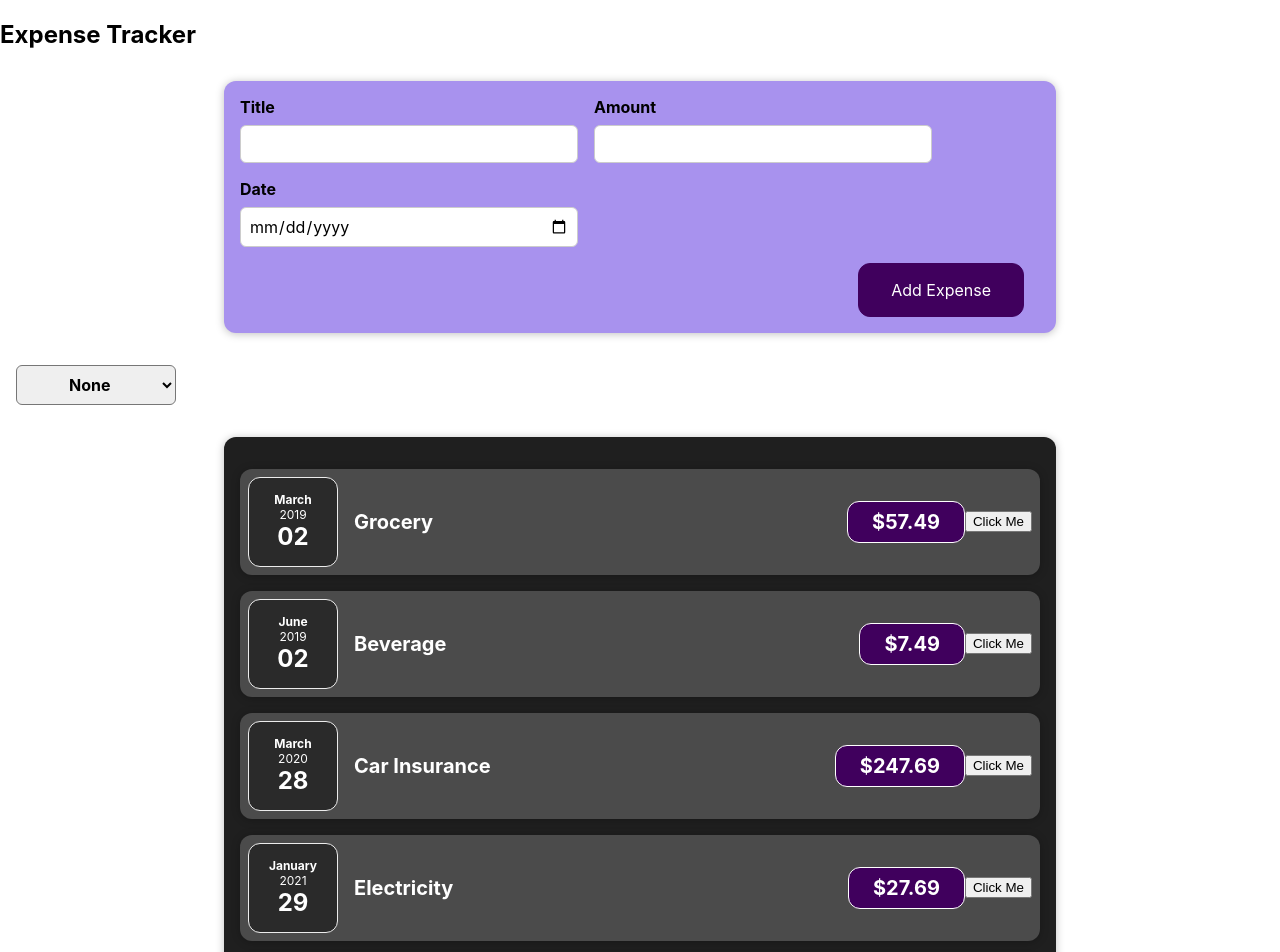
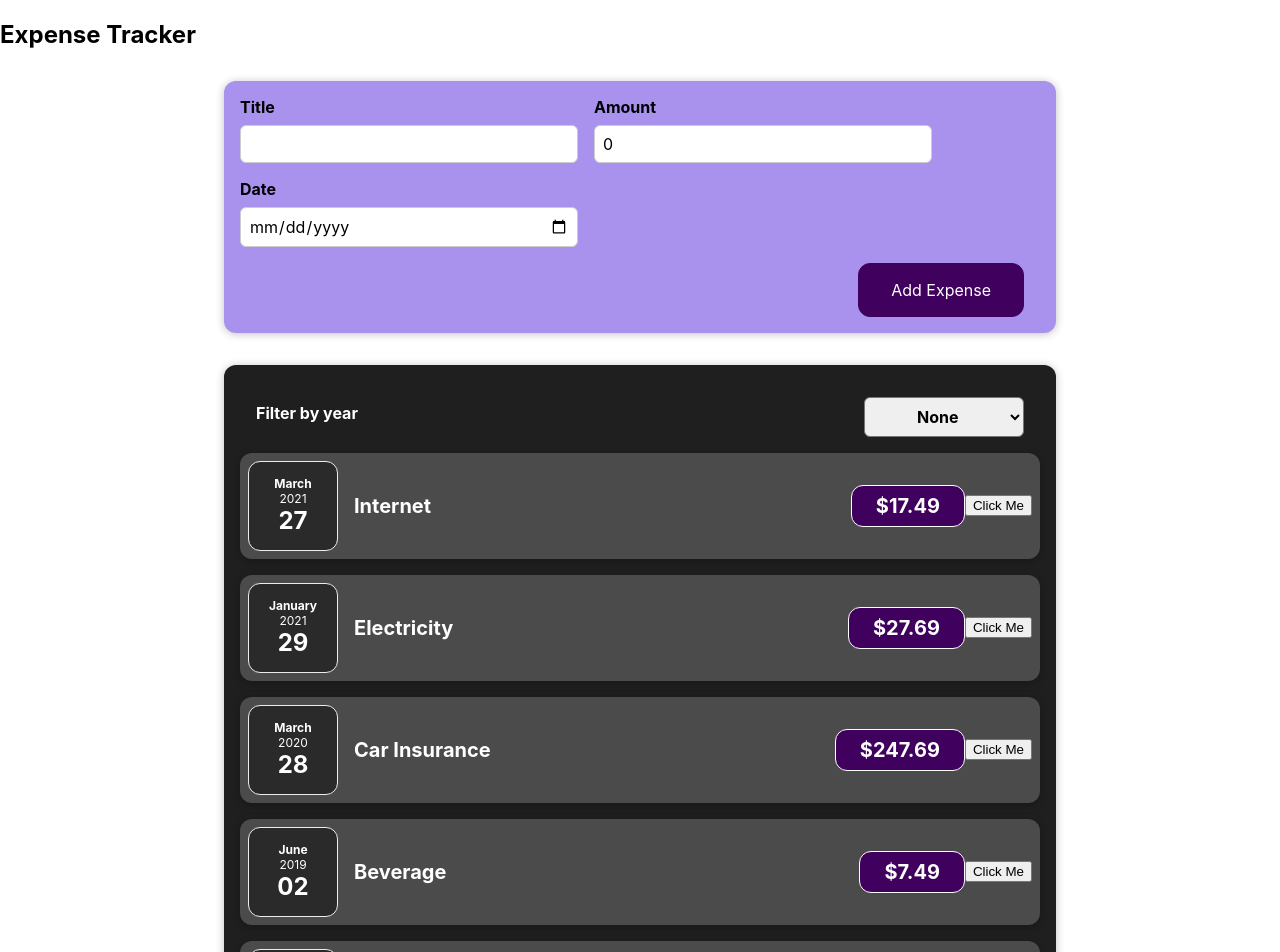
Before and after one commit to kurniawan2805/ExpenseTracker, a React (Create React App) app: page / in a window 1280 px wide. Shown: the top 952 px of the page. Built offline with nearby package versions, Linux system fonts and the light colour scheme.

Commit message:
add state to handle expenses object

```diff
--- a/src/App.js
+++ b/src/App.js
@@ -1,12 +1,12 @@
 // import logo from './logo.svg';
 // import './App.css';
 // import ExpenseItem from './components/ExpenseItem';
+import React, { useState } from 'react';
+
 import Expenses from './components/Expenses/Expenses';
 import NewExpense from './components/NewExpense/NewExpense';
 
-
-function App() {
-  const expenses = [
+const DUMMY_EXPENSES = [
   {
     id: 1,
     title: 'Car Insurance',
@@ -23,7 +23,7 @@ function App() {
     id: 3,
     title: 'Internet',
     amount: 17.49,
-      date: new Date(2022, 2, 27)
+    date: new Date(2021, 2, 27)
   },
   {
     id: 4,
@@ -39,10 +39,17 @@ function App() {
   },
 ];
 
-  const addExpenseHandler = (expense) => {
+function App() {
+  const [expenses, setExpenses] = useState(DUMMY_EXPENSES);
+
+  const addExpenseHandler = (expenseData) => {
     // console.log('from App');
-    // console.log(expense);
+    setExpenses(prevExpenses => {
+      return [expenseData, ...prevExpenses];
+    }); //clean way to update using function from previous state
   }
+
+  console.log(expenses);
   return (
     <div>
       <h2>Expense Tracker</h2>
--- a/src/components/Expenses/ExpenseDate.js
+++ b/src/components/Expenses/ExpenseDate.js
@@ -10,9 +10,6 @@ function ExpenseDate(props) {
             <div className="expense-date__year">{year}</div>
             <div className="expense-date__day">{day}</div>
         </div>
-
     )
-
 }
-
 export default ExpenseDate;
--- a/src/components/Expenses/ExpenseItem.js
+++ b/src/components/Expenses/ExpenseItem.js
@@ -12,6 +12,7 @@ function ExpenseItem(props) {
         console.log(title); // display before update
     };
     return (
+        <li>
             <Card className='expense-item'>
                 <ExpenseDate date={props.date} />
                 <div className='expense-item__description'>
@@ -19,7 +20,9 @@ function ExpenseItem(props) {
                     <div className='expense-item__price'>${props.amount}</div>
                 </div>
                 <button onClick={clickHandler}>Click Me</button>
-        </Card >);
+            </Card >
+        </li>
+    );
 }
 
 export default ExpenseItem;
--- a/src/components/Expenses/Expenses.js
+++ b/src/components/Expenses/Expenses.js
@@ -1,45 +1,24 @@
-import react, { useState } from 'react';
+import React, { useState } from 'react';
 
 import './Expenses.css';
-import ExpenseItem from './ExpenseItem';
 import Card from '../UI/Card';
 import ExpensesFilter from './ExpensesFilter';
+import ExpensesList from './ExpensesList';
 
 function Expenses(props) {
-    const [year, setYear] = useState('');
-    // let setYear = '';
-
-    // const filteredExpenses = [];
-    const handleFilterSelect = (value) => {
-        // console.log(value);
-        // filteredExpenses =
-        setYear(value);
+    const [filteredYear, setFilteredYear] = useState('');
+    const handleFilterSelect = (selectedYear) => {
+        setFilteredYear(selectedYear); // update state from change event
+    }
+    const filteredExpenses = (filteredYear === '') ? props.expenses : props.expenses.filter(expense => expense.date.getFullYear().toString() === filteredYear);
 
 
-        // filteredExpenses
-        // console.log(value, props.expenses[1].date.getFullYear(), filteredExpenses);
-    }
-    // console.log(handleFilterSelect())
-
-    const filteredExpenses = (year === '') ? props.expenses : props.expenses.filter(expense => expense.date.getFullYear().toString() === year);
-    const expense = filteredExpenses.sort((a, b) => a.date > b.date ? 1 : -1).map(
-        (expense) => {
-            return (
-                <ExpenseItem
-                    title={expense.title}
-                    amount={expense.amount}
-                    date={expense.date}
-                    key={expense.id} // need to add this to ignore warning
-                ></ExpenseItem>
-            );
-        }
-    );
-    console.log(year, filteredExpenses);
     return (
         <div>
-            <ExpensesFilter onFilterSelect={handleFilterSelect} />
             <Card className="expenses">
-                {expense}
+                <ExpensesFilter selected={filteredYear} onFilterSelect={handleFilterSelect} />
+                {/* {expensesContent} */}
+                <ExpensesList filteredExpenses={filteredExpenses} />
             </Card>
         </div>
     )
--- a/src/components/Expenses/ExpensesFilter.js
+++ b/src/components/Expenses/ExpensesFilter.js
@@ -1,21 +1,24 @@
-
+import React from 'react'
 
 import './ExpensesFilter.css'
 
 const ExpensesFilter = (props) => {
-    //
     const handleChange = (event) => {
         // console.log();
         props.onFilterSelect(event.target.value)
     }
     return (
         <div className='expenses-filter'>
-            <select className='' onChange={handleChange}> <option value="">None</option>
-                <option value="2019">2019</option>
-                <option value="2020">2020</option>
-                <option value="2021">2021</option>
-                <option value="2022">2022</option>
-            </select>
+            <div className='expenses-filter__control'>
+                <label>Filter by year</label>
+                <select value={props.selected} onChange={handleChange}>
+                    <option value="">None</option>
+                    <option value="2019">2019</option>
+                    <option value="2020">2020</option>
+                    <option value="2021">2021</option>
+                    <option value="2022">2022</option>
+                </select>
+            </div>
         </div>
     )
 }
--- /dev/null
+++ b/src/components/Expenses/ExpensesList.css
@@ -0,0 +1,9 @@
+.expenses-list {
+  list-style: none;
+  padding: 0;
+}
+
+.expenses-list__fallback {
+  color: white;
+  text-align: center;
+}
--- /dev/null
+++ b/src/components/Expenses/ExpensesList.js
@@ -0,0 +1,32 @@
+import React from "react";
+
+import ExpenseItem from './ExpenseItem';
+import './ExpensesList.css'
+
+const ExpensesList = (props) => {
+
+    // let expensesContent = <p>No data Found!</p>
+    if (props.filteredExpenses.length === 0) {
+        return <h2 className="expenses-list__fallback">Found no expenses!</h2>
+    }
+    return (
+        <ul className="expenses-list">
+            {props.filteredExpenses.sort((a, b) => a.date < b.date ? 1 : -1).map(
+                (expense) => {
+                    return (
+                        <ExpenseItem
+                            title={expense.title}
+                            amount={expense.amount}
+                            date={expense.date}
+                            key={expense.id} // need to add this to ignore warning
+                        ></ExpenseItem>
+                    );
+                }
+            )}
+        </ul>
+
+
+    )
+}
+
+export default ExpensesList;
--- a/src/components/NewExpense/ExpenseForm.js
+++ b/src/components/NewExpense/ExpenseForm.js
@@ -1,10 +1,10 @@
-import react, { useState } from "react";
+import React, { useState } from "react";
 
 import './ExpenseForm.css'
 
 const ExpenseForm = (props) => {
     const [enteredTitle, setEnteredTitle] = useState('');
-    const [enteredAmount, setEnteredAmount] = useState(' ');
+    const [enteredAmount, setEnteredAmount] = useState(0);
     const [enteredDate, setEnteredDate] = useState('');
     const titleChangeHandler = (event) => {
         setEnteredTitle(event.target.value);
@@ -24,7 +24,7 @@ const ExpenseForm = (props) => {
         const expenseDate = {
             title: enteredTitle,
             amount: enteredAmount,
-            date: enteredDate
+            date: new Date(enteredDate) //should format to date format
         }
         // console.log(expenseDate);
         console.log(props);
```
Lines whose indentation alone changed are shown as unchanged.
